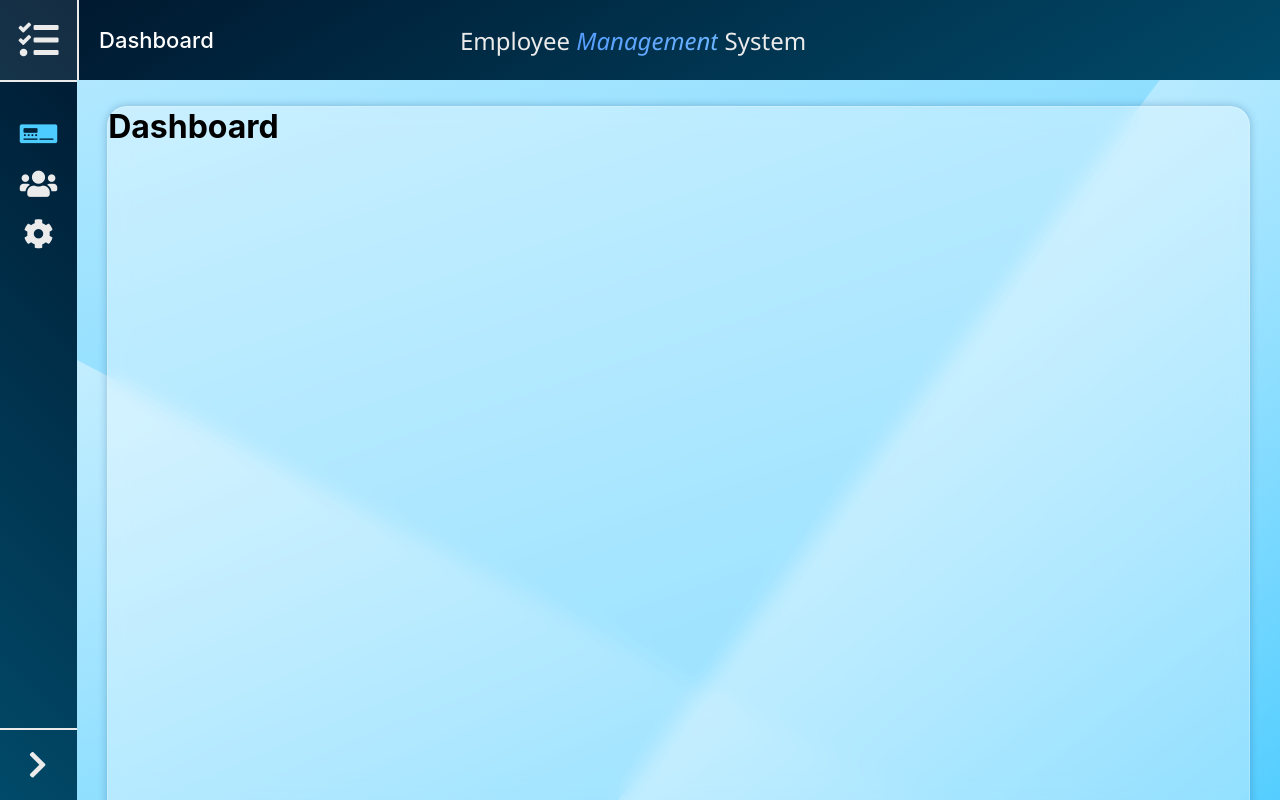
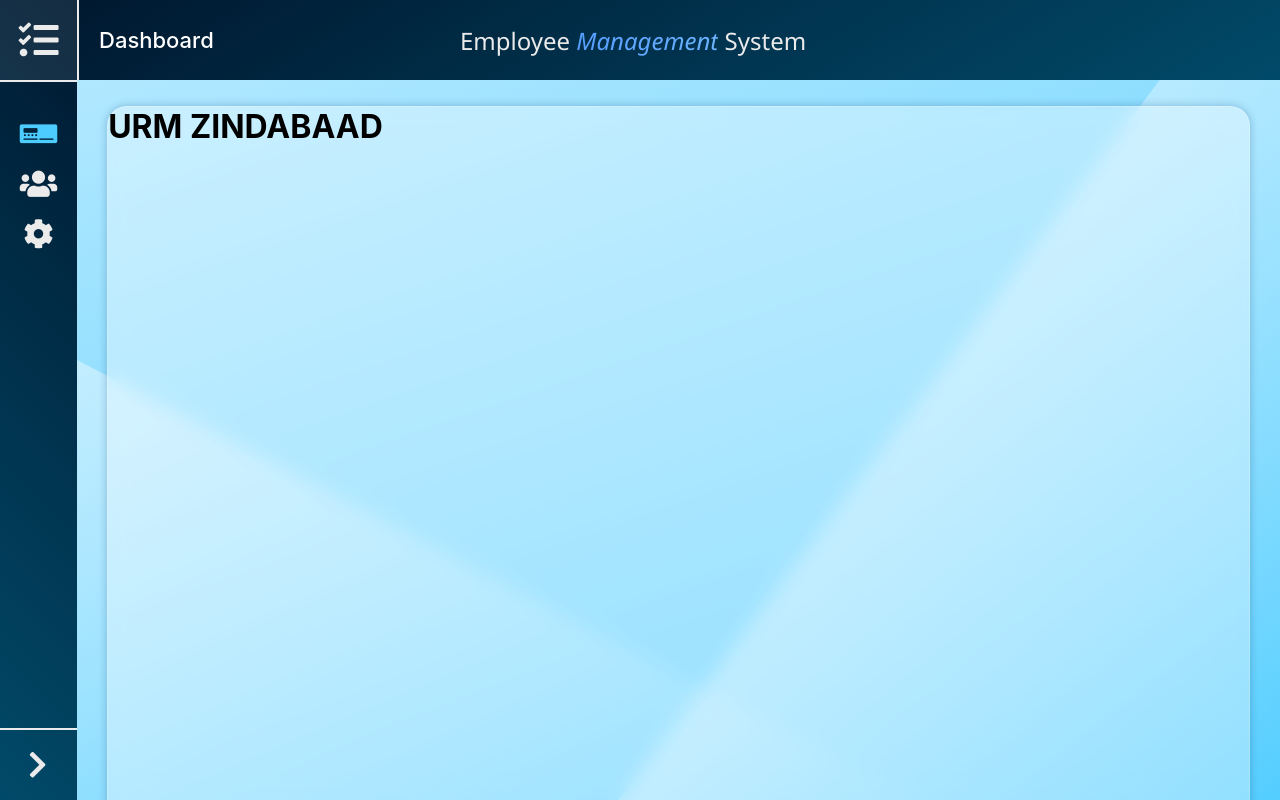
Before and after one commit to Reckadon/EmployeeManagementSite, a React (Create React App) app: page / in a window 1280 px wide. Built offline with nearby package versions, Linux system fonts and the light colour scheme.

Commit message:
urm zindabad

```diff
--- a/src/components/Dashboard/Dashboard.js
+++ b/src/components/Dashboard/Dashboard.js
@@ -1,9 +1,9 @@
 import React, { Component } from "react";
-
+import "../styles/dashboard.css";
 class Dashboard extends Component {
   state = {};
   render() {
-    return <h1 style={{ margin: "0px" }}>Dashboard</h1>;
+    return <h1 style={{ margin: "0px" }}>URM ZINDABAAD</h1>;
   }
 }
 
--- a/src/components/styles/topnav.css
+++ b/src/components/styles/topnav.css
@@ -35,6 +35,7 @@ nav > h1 > em {
   color: transparent;
   background: linear-gradient(290deg, rgb(152, 226, 255), rgb(61, 132, 255));
   background-size: 400% 400%;
+  -webkit-background-clip: text;
   background-clip: text;
   animation: rotateGradient 3s linear infinite alternate;
 }
```
Also changed, not shown: src/components/styles/dashboard.css (added), 1 other file (tests, documents, lock files or other folders).
